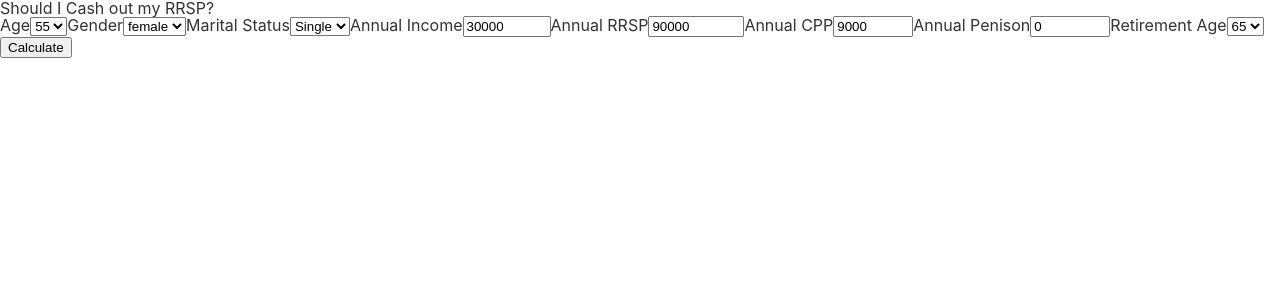
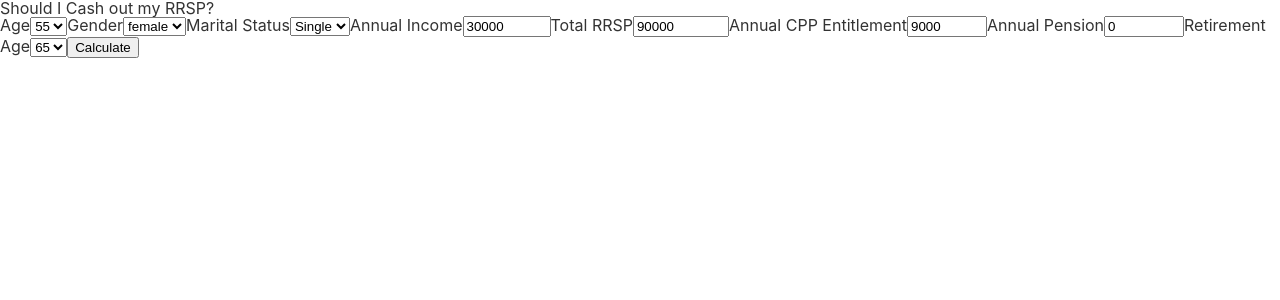
Before and after one commit to danielabar/can-rrsp-cashout, a React (Create React App) app: page / in a window 1280 px wide. Shown: the top 300 px of the page. Built offline with nearby package versions, Linux system fonts and the light colour scheme.

Commit message:
display scenario results in scenarios component

```diff
--- a/src/App.js
+++ b/src/App.js
@@ -1,18 +1,24 @@
-import React from 'react';
+import React, { useState } from 'react';
 import './App.css';
 import DataEntry from './components/data-entry/data-entry';
+import Scenarios from './components/scenarios/scenarios';
 import { run } from './lib/scenario-runner';
 
 function App() {
+  const [scenarios, setScenarios] = useState({});
+
   const runScenarios = input => {
+    const scenarioResult = run(input);
+    setScenarios(scenarioResult);
     console.log('Run scenarios for %o', input);
-    const result = run(input);
-    console.log('Result = %o', result);
+    console.log('Result = %o', scenarioResult);
   };
+
   return (
     <div className="app">
       <header className="app-header">Should I Cash out my RRSP?</header>
       <DataEntry runScenarios={runScenarios} />
+      <Scenarios data={scenarios} />
     </div>
   );
 }
--- a/src/components/data-entry/data-entry.js
+++ b/src/components/data-entry/data-entry.js
@@ -112,7 +112,7 @@
           </label>
 
           <label htmlFor="rrsp">
-            Annual RRSP
+            Total RRSP
             <input
               id="rrsp"
               type="number"
@@ -125,7 +125,7 @@
           </label>
 
           <label htmlFor="cpp">
-            Annual CPP
+            Annual CPP Entitlement
             <input
               id="cpp"
               type="number"
@@ -138,7 +138,7 @@
           </label>
 
           <label htmlFor="pension">
-            Annual Penison
+            Annual Pension
             <input
               id="pension"
               type="number"
--- /dev/null
+++ b/src/components/scenarios/scenarios.js
@@ -0,0 +1,27 @@
+import React from 'react';
+
+function helper(props) {
+  const { data } = props;
+  const { cashOutBefore, cashOutAfter } = data;
+  if (cashOutBefore && cashOutAfter) {
+    return (
+      <div className="scenarios-data">
+        <p>
+          Total GIS if cash out RRSP BEFORE retirement:{' '}
+          {cashOutBefore.totalGisInRetirement}
+        </p>
+        <p>
+          Total GIS if cash out RRSP AFTER retirement:{' '}
+          {cashOutAfter.totalGisInRetirement}
+        </p>
+      </div>
+    );
+  }
+  return <div className="empty" />;
+}
+
+function Scenarios(props) {
+  return <div className="scenarios">{helper(props)}</div>;
+}
+
+export default Scenarios;
--- a/src/lib/scenario-runner.js
+++ b/src/lib/scenario-runner.js
@@ -58,7 +58,7 @@
 function run(input) {
   return {
     cashOutBefore: calculateCashOutBeforeRetirement(input),
-    cashoutAfter: calculateCashOutAfterRetirement(input),
+    cashOutAfter: calculateCashOutAfterRetirement(input),
   };
 }
 
```
Also changed, not shown: src/components/scenarios/scenarios.css (added).
